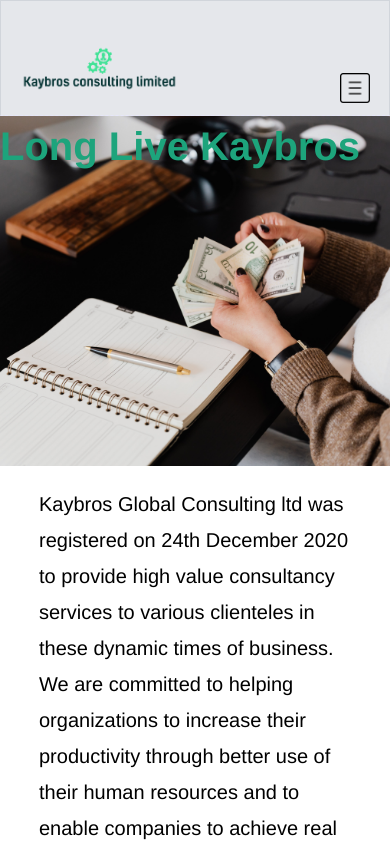
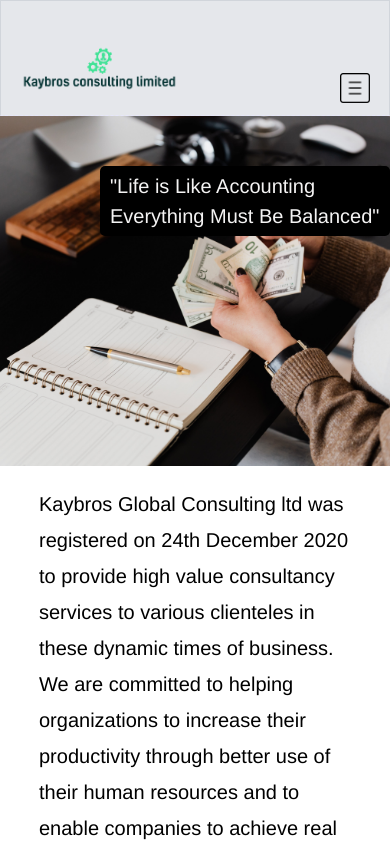
Before and after one commit to ChrisOwuor/kaybbros, a React (Create React App) app: page / in a window 390 px wide. Shown: the top 844 px of the page. Built offline with nearby package versions, Linux system fonts and the light colour scheme; a web font is replaced by a local one.

Commit message:
first commit

```diff
--- a/src/Components/Accordion.js
+++ b/src/Components/Accordion.js
@@ -84,7 +84,7 @@ const Grid = (props) => {
 
 const App = () => {
   const ceoheading = `CPA- Dominic A. Midigo`;
-  const womanheading = `Reinhard Ranji`;
+  const womanheading = `Nancy Opiyo`;
 
 
 
--- a/src/Components/Carousel/EmblaCarousel.js
+++ b/src/Components/Carousel/EmblaCarousel.js
@@ -83,7 +83,7 @@ const Carousel = ({ images }) => {
       </div>
       <div className=" carousel__text">
 
-        <p>Long Live Kaybros</p>
+        <p>"Life is Like Accounting Everything Must Be Balanced"</p>
       </div>
       <button
         className="carousel__button carousel__button--prev"
--- a/src/Components/Carousel/embla.css
+++ b/src/Components/Carousel/embla.css
@@ -51,16 +51,31 @@
   right: 16px;
 }
 .carousel__text{
-    top: 0px;
+    top: 50px;
     position: absolute;
+    left: 100px;
+    background-color: black;
+    border-radius: 5px;
+    padding: 5px  10px;
 
 }
 
 
 .carousel__text p {
 
- color: rgb(29, 164, 124);
+ color: rgb(244, 243, 243);
  font-size: 40px;
  font-weight: 600;
 
 }
+@media (max-width:720px) {
+  .carousel__text p {
+
+ color: rgb(244, 243, 243);
+ font-size: 20px;
+ font-weight: 300;
+
+}
+
+
+}
--- a/src/Components/Footer/Footer.js
+++ b/src/Components/Footer/Footer.js
@@ -21,7 +21,7 @@ const Footer = () => {
       text-center pt-2 text-gray-400 text-sm pb-8"
       >
         <span>© 2023 All rights reserved. </span>
-        <span>© Chrispine Owuor</span>
+        {/* <span>© Chrispine Owuor</span> */}
         <span>Terms · Privacy Policy</span>
       </div>
     </footer>
```
